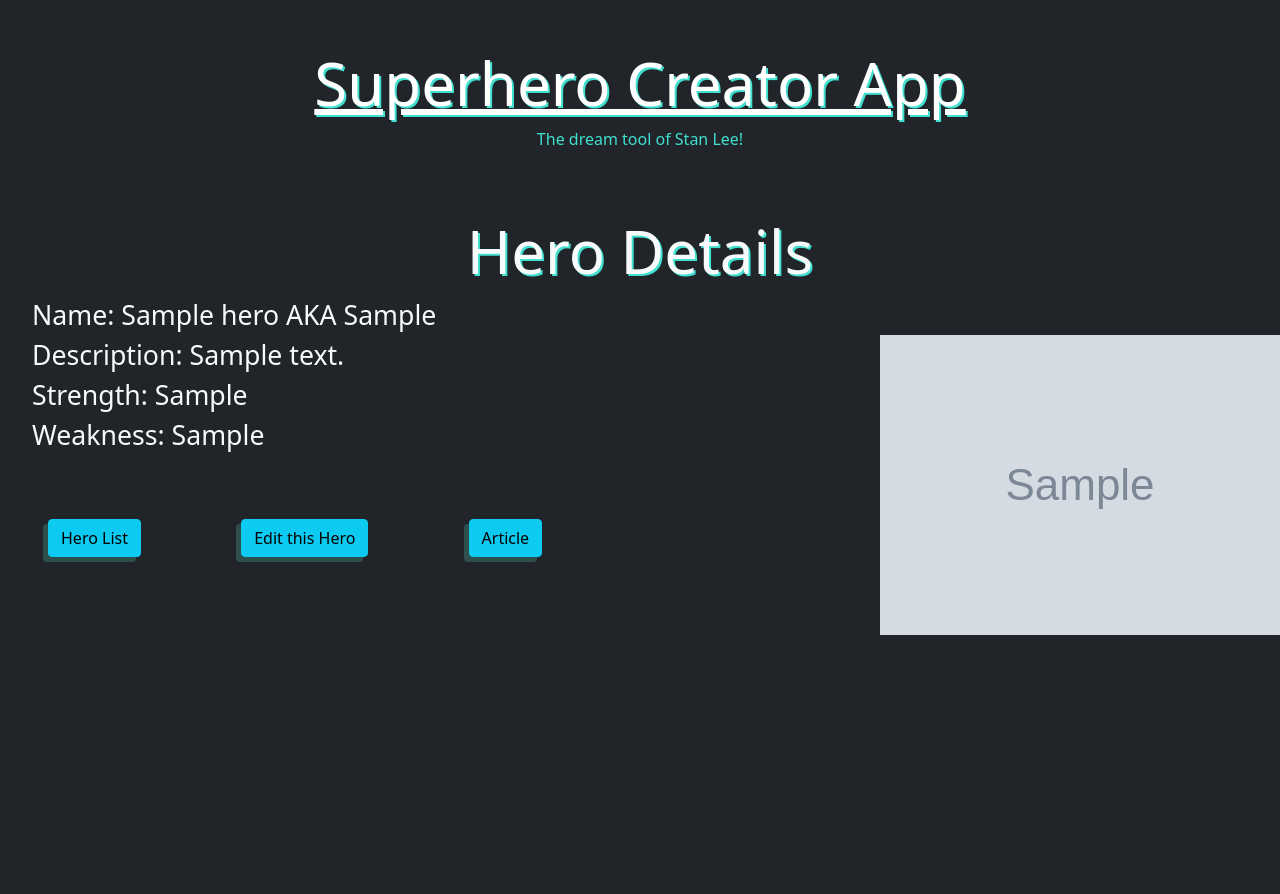
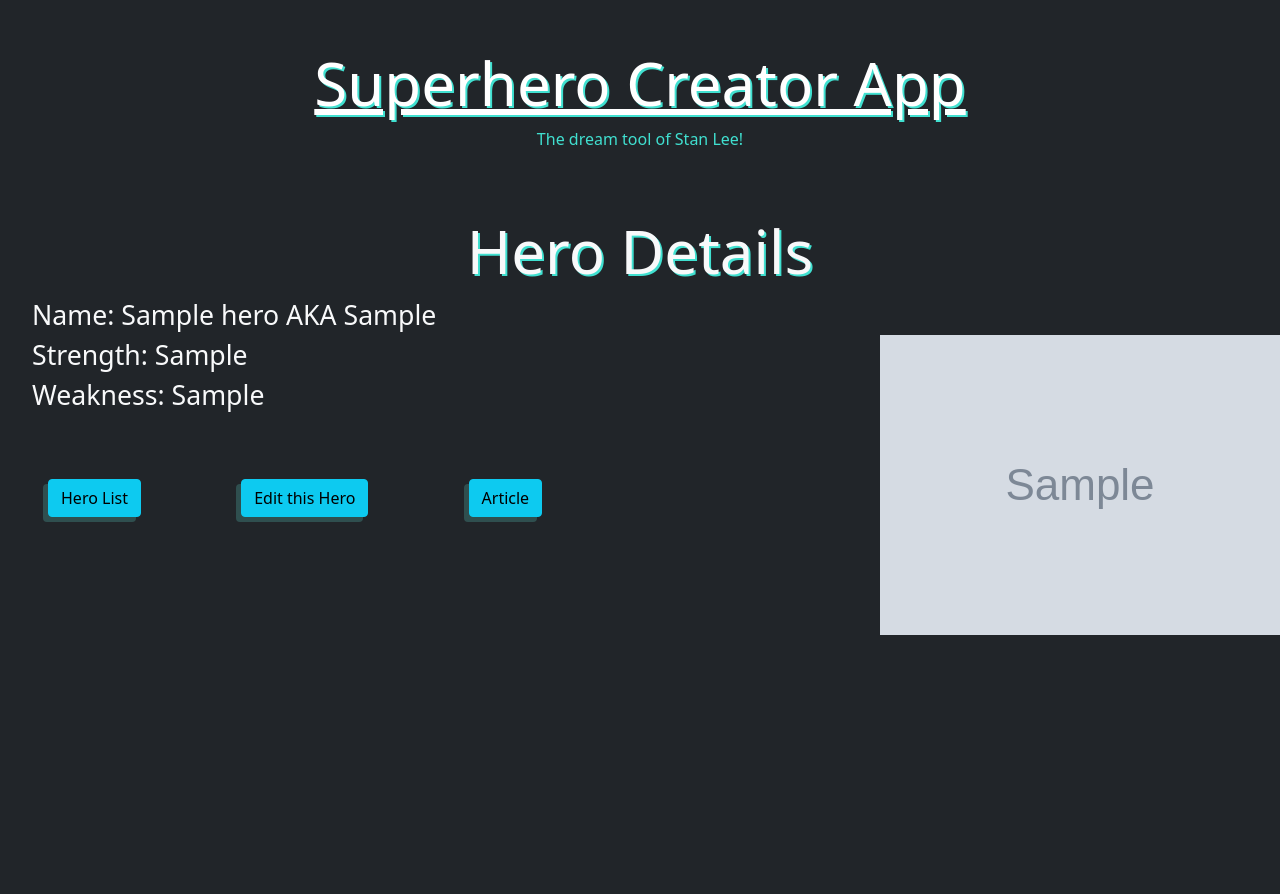
Before and after one commit to Moosicalex/BACS350, a Django app: page /hero/1 in a window 1280 px wide. Shown: the part 107-1001 px from the top of the page. Run offline with Django 3.2, Linux system fonts and the light colour scheme; tables that the repository leaves empty hold one stand-in row (values such as "Sample post"); grey boxes marked "Sample" are stand-in pictures; some libraries are stand-ins or nearby versions.

Commit message:
no more description

```diff
--- a/week9/Superhero/templates/hero_detail.html
+++ b/week9/Superhero/templates/hero_detail.html
@@ -10,7 +10,6 @@
     <a href="{{object.image}}">
     <img src="{{ object.image }}" alt="{{ object.name }} has left the building">
     </a>
-    <li>Description: {{ object.description }}</li>
     <li>Strength: {{ object.strength }}</li>
     <li>Weakness: {{ object.weakness }}</li>
 </ul>
```
